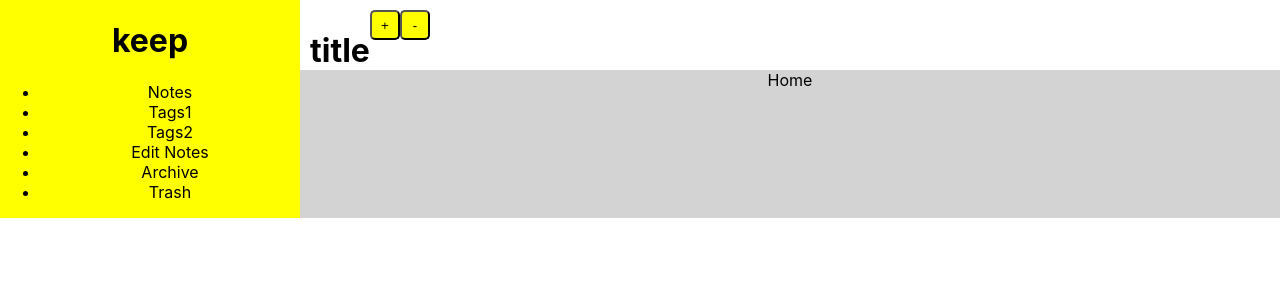
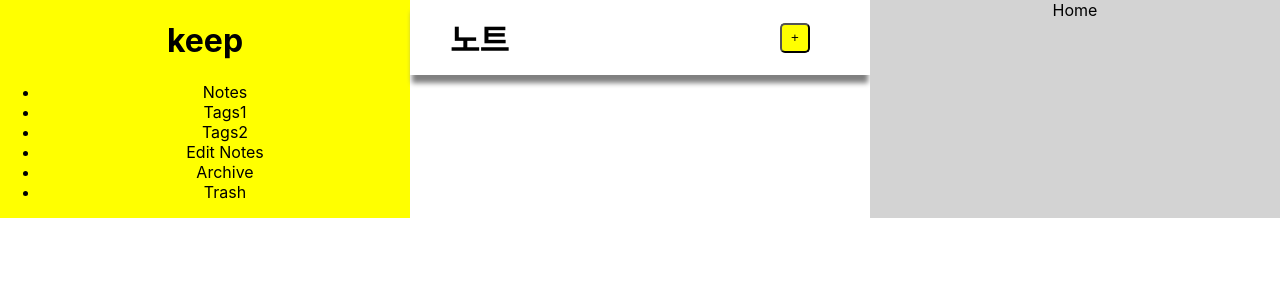
Before and after one commit to naringst/mind-store, a React (Create React App) app: page / in a window 1280 px wide. Shown: the top 300 px of the page. Built offline with nearby package versions, Linux system fonts and the light colour scheme.

Commit message:
feat : +버튼 클릭 시 모달 열기 구현

```diff
--- a/src/App.tsx
+++ b/src/App.tsx
@@ -1,26 +1,32 @@
-import React from "react";
-
+import { useSelector } from "react-redux/es/hooks/useSelector";
 import "./App.css";
 import Sidebar from "./components/Sidebar";
 import Header from "./components/Header";
 import Home from "./components/Home";
 import { styled } from "styled-components";
+import CreateNoteModal from "./components/CreateNoteModal";
 
 function App() {
+  const isModalOpen = useSelector((state: any) => state.modal.isModalOpen);
+
   return (
-    <Grid className="App">
-      <Sidebar />
-      <Header />
-      <Home />
-    </Grid>
+    <>
+      {isModalOpen && <CreateNoteModal />}
+      <Container className="App">
+        <Sidebar />
+        <Header />
+        <Home />
+      </Container>
+    </>
   );
 }
 
 export default App;
 
-const Grid = styled.div`
-  display: grid;
+const Container = styled.div`
+  display: flex;
   grid-template-areas: "Sidebar Header" "Sidebar Home";
   grid-template-columns: 300px 1fr;
   grid-template-rows: 70px 1fr;
+  z-index: 0;
 `;
--- a/src/components/Header.tsx
+++ b/src/components/Header.tsx
@@ -1,14 +1,21 @@
-import React from "react";
 import { styled } from "styled-components";
+import { modalActions } from "../store";
 
-export default function Header() {
-  const title: string = "title";
+import { useDispatch } from "react-redux";
+
+export default function Header({ openModal }: any) {
+  const title: string = "노트";
+  const dispatch = useDispatch();
+  const openModalHandler = (e: any) => {
+    e.preventDefault();
+    dispatch(modalActions.openModal());
+    console.log("opened");
+  };
 
   return (
     <StyledHeader>
       <h1>{title}</h1>
-      <Button>+</Button>
-      <Button>-</Button>
+      <Button onClick={openModalHandler}>+</Button>
     </StyledHeader>
   );
 }
@@ -16,16 +23,19 @@ export default function Header() {
 const StyledHeader = styled.header`
   height: 55px;
   width: 100%;
-  padding: 10px;
-  z-index: -1;
+  padding: 10px 10px 10px 40px;
   grid-area: Header;
   display: flex;
+  justify-content: space-between;
+  align-items: center;
   box-shadow: 0px 10px 5px -2px gray;
 `;
 
 const Button = styled.button`
   width: 30px;
   height: 30px;
+  margin: 10px 50px;
   background: yellow;
   border-radius: 5px;
+  cursor: pointer;
 `;
```
